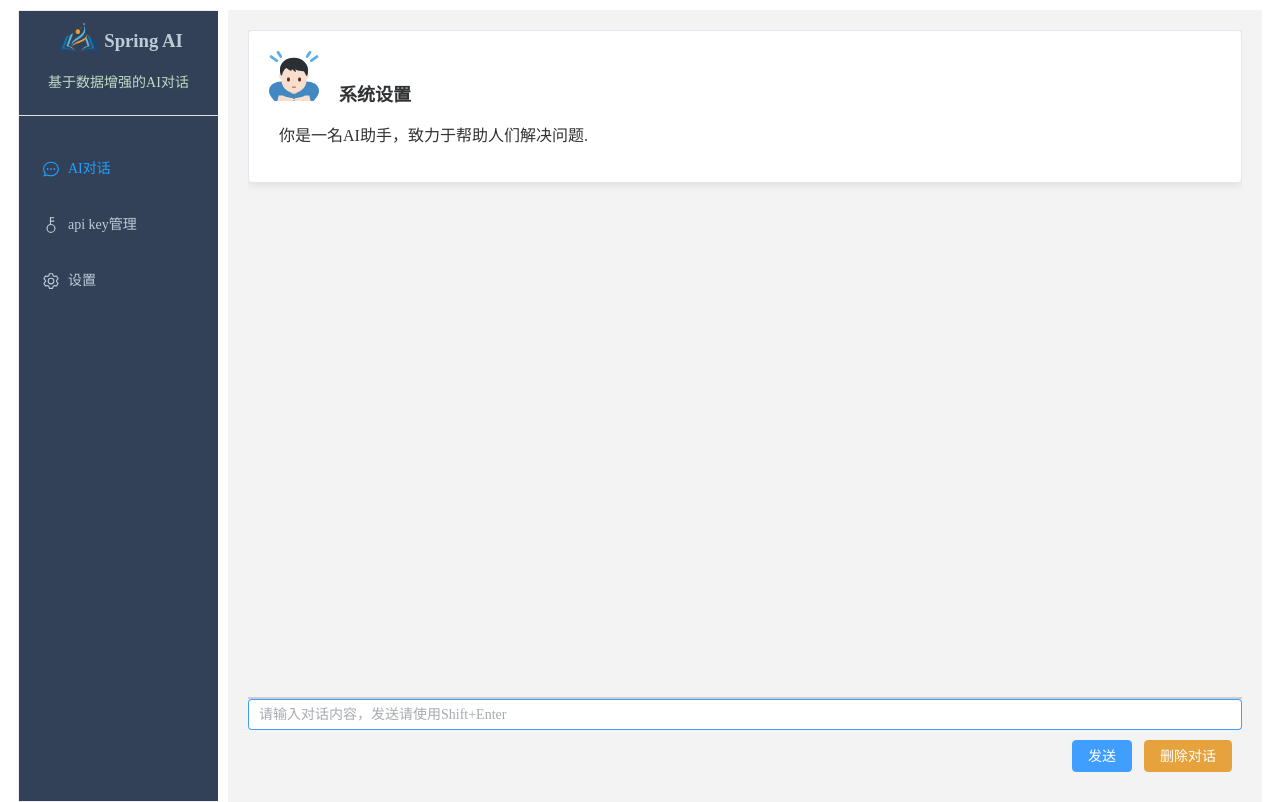
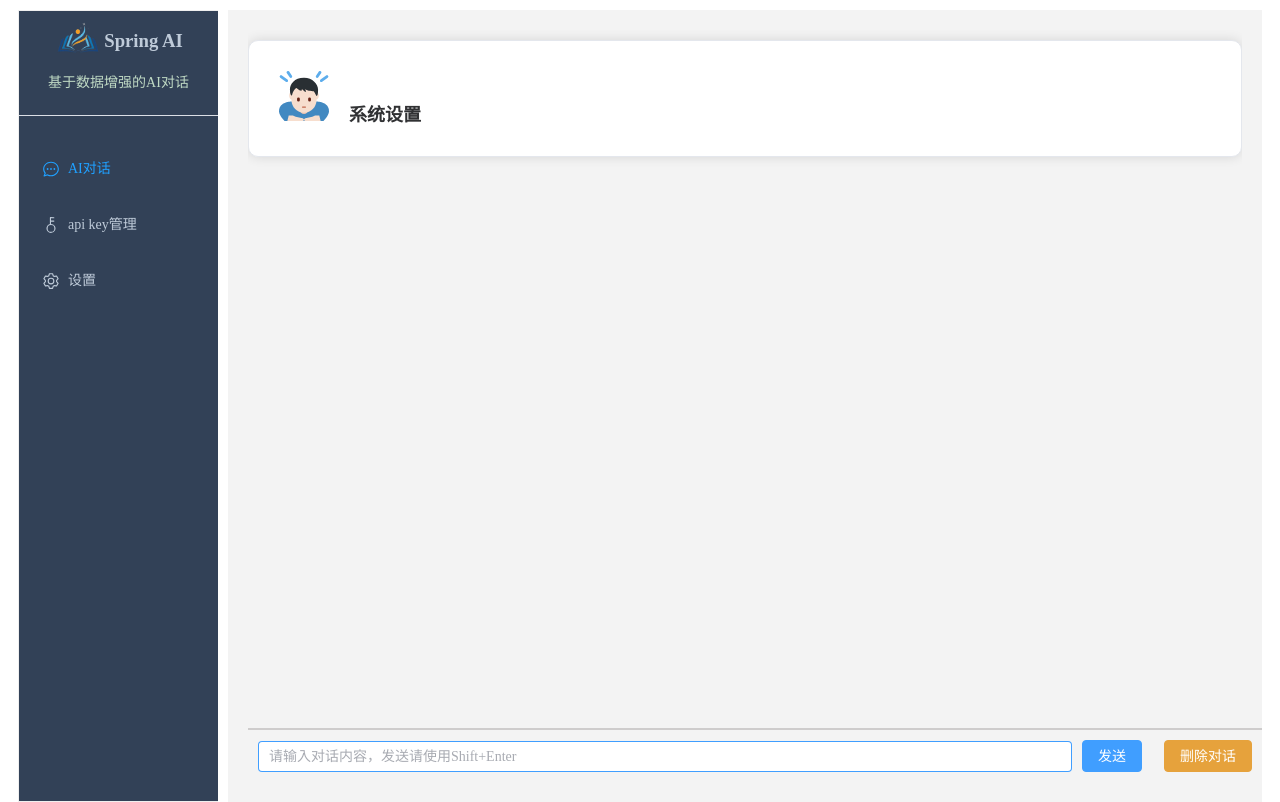
Before and after one commit to jillong/vue, a Vue app in the folder vue-ts/: page /chat in a window 1280 px wide. Built offline with nearby package versions, Linux system fonts and the light colour scheme.

Commit message:
将用户输出和gpt输出分左右

```diff
--- a/vue-ts/src/view/chat/ChatView.vue
+++ b/vue-ts/src/view/chat/ChatView.vue
@@ -1,18 +1,21 @@
 <template>
   <div id="basic-aside">
-    <el-scrollbar
-        ref="myScrollbar"
-        always
-    >
+    <el-scrollbar ref="myScrollbar" always>
       <div v-highlight ref="innerElement">
-        <el-card v-for="(item, index) in messageList" class="scrollbar-item">
-          <div class="card-header" v-if="item.role === 'system'">
-            <el-image :src="User" style="width: 50px; margin-right: 20px"/>
-            <span style="font-size: large; font-weight: 800">系统设置</span>
-          </div>
-          <div style="margin: 10px">
-            <MDView v-if="item.content !== ''" :content="item.content"/>
-            <div v-else>AI思考中...</div>
+        <el-card
+            v-for="(item, index) in messageList"
+            :key="index"
+            :class="['scrollbar-item', item.role]"
+        >
+          <div class="card-content">
+            <div class="card-header" v-if="item.role === 'system'">
+              <el-image :src="User" style="width: 50px; margin-right: 20px" />
+              <span style="font-size: large; font-weight: 800">系统设置</span>
+            </div>
+            <div v-else class="message-content">
+              <MDView v-if="item.content !== ''" :content="item.content" />
+              <div v-else>AI思考中...</div>
+            </div>
           </div>
         </el-card>
       </div>
@@ -28,7 +31,7 @@
           placeholder="请输入对话内容，发送请使用Shift+Enter"
           class="input-box"
       />
-      <div style="display: flex; justify-content: right; margin: 10px">
+      <div class="button-group">
         <el-button type="primary" @click="submitChat">发送</el-button>
         <el-button type="warning" @click="cleanMessage">删除对话</el-button>
       </div>
@@ -42,11 +45,11 @@
 </template>
 
 <script setup lang="ts">
-import {computed, ref} from 'vue';
+import { computed, ref } from 'vue';
 import User from "../../assets/user.svg";
-import {ElMessage, ElScrollbar} from "element-plus";
-import {sendChatRequest, sendMessageChat} from "@/api/ChatApi";
-import {chatMessagesStore} from "@/store/message";
+import { ElMessage, ElScrollbar } from "element-plus";
+import { sendChatRequest, sendMessageChat } from "@/api/ChatApi";
+import { chatMessagesStore } from "@/store/message";
 import MDView from "@/components/MDView.vue";
 
 const innerElement = ref<HTMLElement>();
@@ -63,6 +66,7 @@ const messageList = computed(() => {
 const cleanMessage = () => {
   chatMessages.resetGlobalMessage();
 };
+
 const submitChatStream = () => {
   if (userQuery.value === "") {
     ElMessage({
@@ -74,8 +78,8 @@ const submitChatStream = () => {
     sendMessageChat(userQuery.value);
     userQuery.value = "";
   }
+};
 
-};
 const submitChat = async () => {
   if (userQuery.value === "") {
     ElMessage({
@@ -91,23 +95,65 @@ const submitChat = async () => {
     });
     userQuery.value = "";
   }
-}
-
+};
 </script>
 
 <style>
-.chat-footer {
-  background-color: transparent;
-  width: 100%;
-  border-top: 2px solid #cecccc;
-  display: flex;
-  flex-direction: column; /* 垂直方向排列 */
-  align-items: flex-end; /* 开始位置对齐 */
-}
-
 #basic-aside {
   display: flex;
   flex-direction: column; /* 垂直方向排列 */
   height: 100%;
 }
+
+.chat-footer {
+  display: flex;
+  align-items: center;
+  width: 100%;
+  border-top: 2px solid #cecccc;
+  padding: 10px;
+  background-color: transparent;
+}
+
+.input-box {
+  flex: 1;
+  margin-right: 10px;
+}
+
+.button-group {
+  display: flex;
+  align-items: center;
+}
+
+.button-group .el-button {
+  margin-right: 10px;
+}
+
+.button-group .el-button:last-child {
+  margin-right: 0;
+}
+
+.scrollbar-item {
+  margin: 10px 0;
+  padding: 10px;
+  border-radius: 10px;
+}
+
+.scrollbar-item.assistant .card-content {
+  display: flex;
+  justify-content: flex-start;
+}
+
+.scrollbar-item.user .card-content {
+  display: flex;
+  justify-content: flex-end;
+}
+
+.scrollbar-item.system .card-content {
+  display: flex;
+  justify-content: flex-start;
+}
+
+.message-content {
+  max-width: 60%;
+}
 </style>
```
